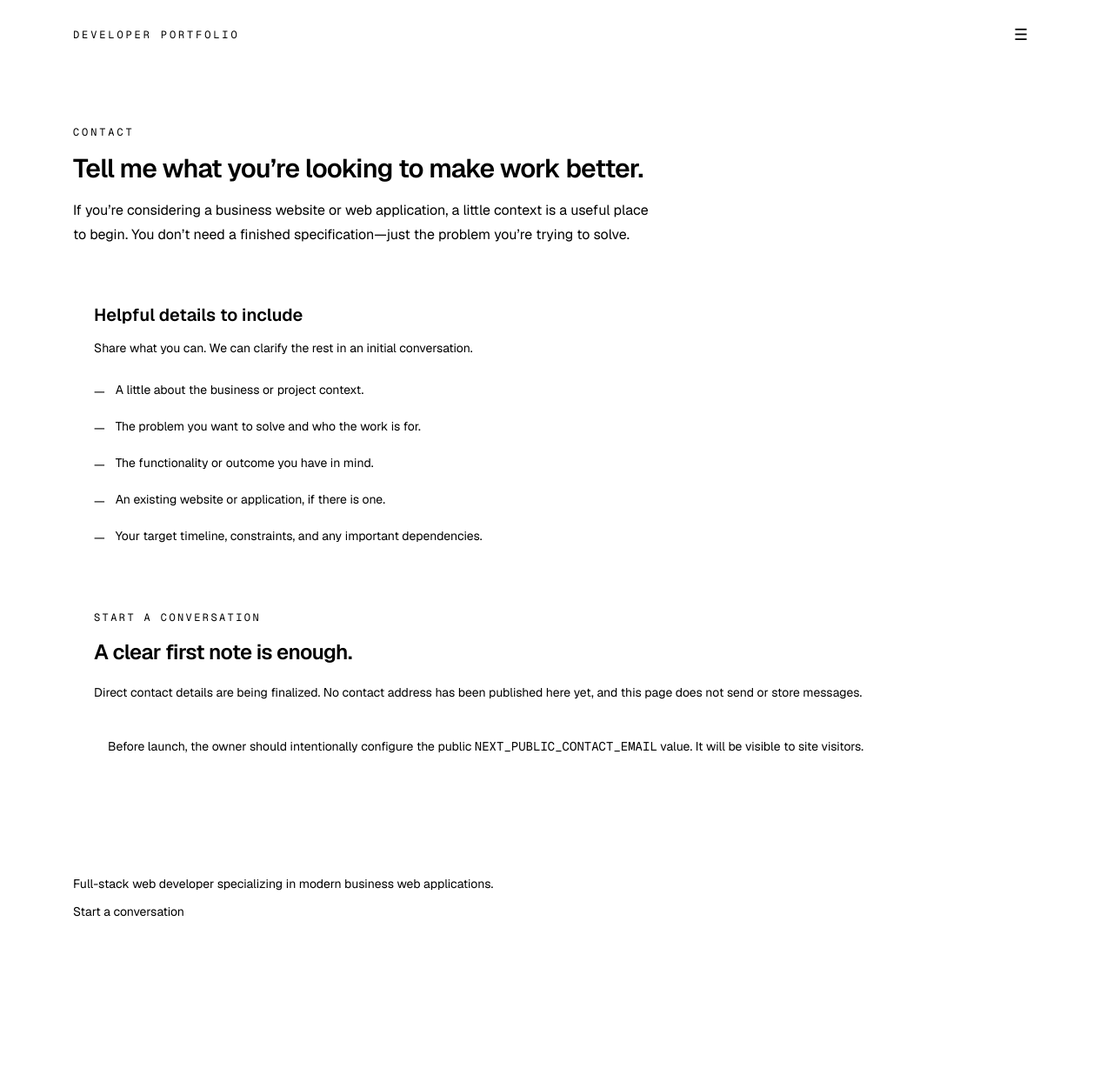
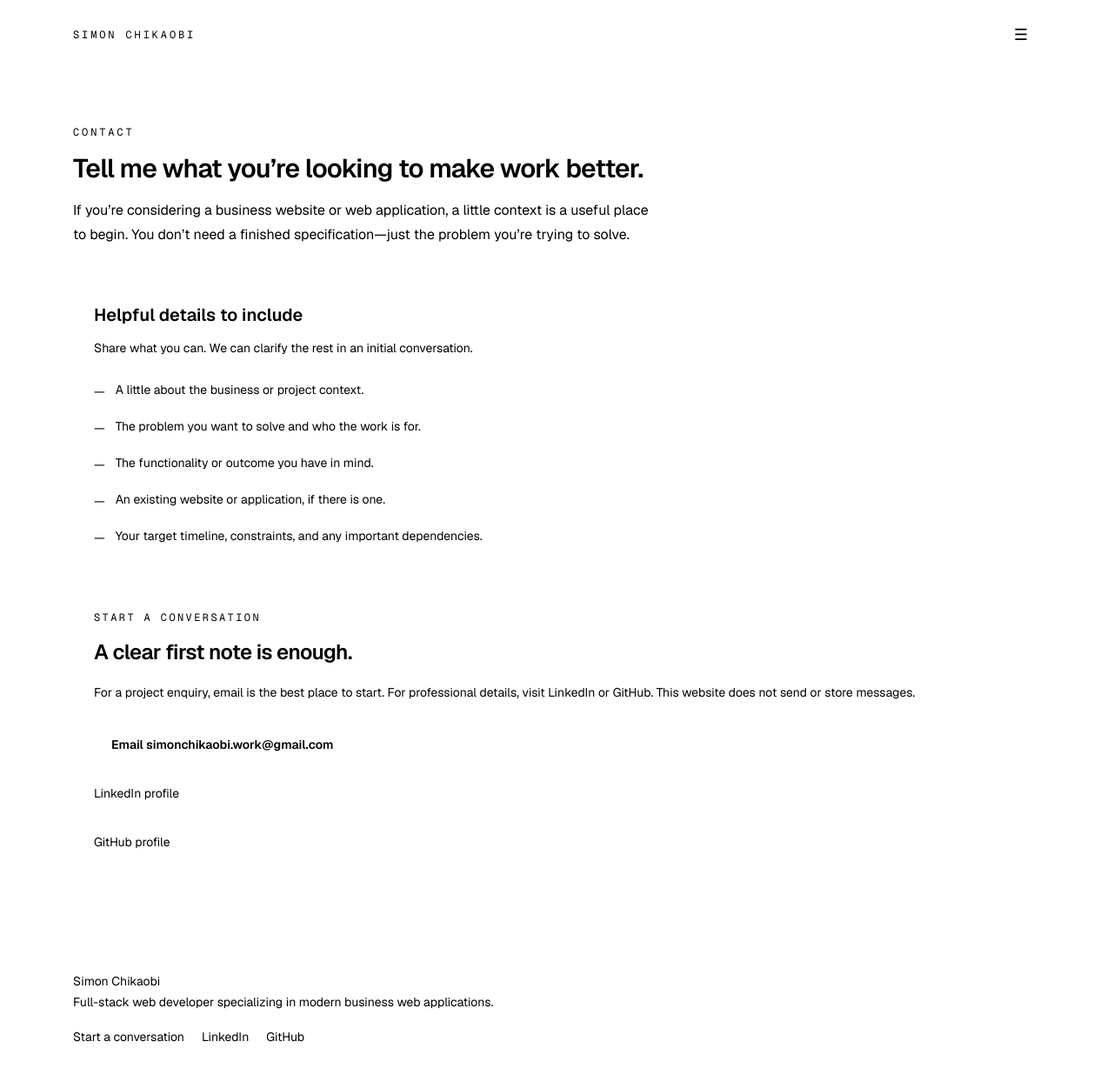
Before and after one commit to simonjr07/developer-portfolio, a Next.js app: page /contact in a window 1280 px wide. Shown: the top 1236 px of the page at 87% size. Before the commit the page ends 1090 px from the top, so only its background shows below. Built offline with nearby package versions, Linux system fonts and the light colour scheme.

Commit message:
feat: complete portfolio identity and contact details

```diff
--- a/src/app/about/page.tsx
+++ b/src/app/about/page.tsx
@@ -7,7 +7,7 @@ import { SectionHeading } from "@/components/section-heading";
 import { SiteShell } from "@/components/site-shell";
 
 export const metadata: Metadata = {
-  title: "About | Developer Portfolio",
+  title: "About",
   description: "A full-stack web developer focused on modern business websites, applications, and useful workflows.",
 };
 
--- a/src/app/contact/page.tsx
+++ b/src/app/contact/page.tsx
@@ -5,7 +5,7 @@ import { SectionHeading } from "@/components/section-heading";
 import { SiteShell } from "@/components/site-shell";
 
 export const metadata: Metadata = {
-  title: "Contact | Developer Portfolio",
+  title: "Contact",
   description: "Share the business context, problem, and goals for a website or web application project.",
 };
 
@@ -18,7 +18,7 @@ const enquiryDetails = [
 ];
 
 function getPublicContactEmail() {
-  const value = process.env.NEXT_PUBLIC_CONTACT_EMAIL?.trim();
+  const value = process.env.NEXT_PUBLIC_CONTACT_EMAIL?.trim() || "simonchikaobi.work@gmail.com";
   if (!value || value.length > 254) return null;
 
   const match = /^([a-z0-9.!#$%&'*+\-/=_`{|}~]+)@([a-z0-9](?:[a-z0-9-]{0,61}[a-z0-9])?(?:\.[a-z0-9](?:[a-z0-9-]{0,61}[a-z0-9])?)+)$/i.exec(value);
@@ -60,20 +60,30 @@ export default function ContactPage() {
             <h2 className="mt-4 text-2xl font-semibold tracking-tight text-primary">A clear first note is enough.</h2>
             {contact ? (
               <>
-                <p className="mt-4 text-sm leading-7 text-secondary">Use the public email address below to share an enquiry. Your email application will open with a subject line; nothing is sent by this website.</p>
-                <div className="mt-6">
+                <p className="mt-4 text-sm leading-7 text-secondary">For a project enquiry, email is the best place to start. For professional details, visit LinkedIn or GitHub. This website does not send or store messages.</p>
+                <div className="mt-6 flex flex-col items-start gap-3">
                   <a
                     className="inline-flex min-h-11 items-center justify-center rounded-full bg-accent px-5 text-sm font-semibold text-background transition-colors hover:bg-[#9bc5ff]"
                     href={`mailto:${encodeURIComponent(contact.localPart)}@${contact.domain}?subject=${encodeURIComponent("Web project enquiry")}`}
+                    aria-label={`Email Simon Chikaobi at ${contact.address}`}
                   >
                     Email {contact.address}
+                  </a>
+                  <a className="inline-flex min-h-11 items-center text-sm text-accent underline-offset-4 hover:text-primary hover:underline" href="https://www.linkedin.com/in/simon-chikaobi-286166373/" rel="me" aria-label="LinkedIn profile for Simon Chikaobi">
+                    LinkedIn profile
+                  </a>
+                  <a className="inline-flex min-h-11 items-center text-sm text-accent underline-offset-4 hover:text-primary hover:underline" href="https://github.com/simonjr07" rel="me" aria-label="GitHub profile for Simon Chikaobi">
+                    GitHub profile
                   </a>
                 </div>
               </>
             ) : (
               <>
-                <p className="mt-4 text-sm leading-7 text-secondary">Direct contact details are being finalized. No contact address has been published here yet, and this page does not send or store messages.</p>
-                <p className="mt-5 rounded-xl border border-border bg-background/60 p-4 text-sm leading-6 text-secondary">Before launch, the owner should intentionally configure the public <code className="font-mono text-primary">NEXT_PUBLIC_CONTACT_EMAIL</code> value. It will be visible to site visitors.</p>
+                <p className="mt-4 text-sm leading-7 text-secondary">Email contact is temporarily unavailable. You can still connect through LinkedIn or GitHub. This website does not send or store messages.</p>
+                <div className="mt-6 flex flex-col items-start gap-3">
+                  <a className="inline-flex min-h-11 items-center text-sm text-accent underline-offset-4 hover:text-primary hover:underline" href="https://www.linkedin.com/in/simon-chikaobi-286166373/" rel="me" aria-label="LinkedIn profile for Simon Chikaobi">LinkedIn profile</a>
+                  <a className="inline-flex min-h-11 items-center text-sm text-accent underline-offset-4 hover:text-primary hover:underline" href="https://github.com/simonjr07" rel="me" aria-label="GitHub profile for Simon Chikaobi">GitHub profile</a>
+                </div>
               </>
             )}
           </Card>
--- a/src/app/layout.tsx
+++ b/src/app/layout.tsx
@@ -4,9 +4,12 @@ import { GeistMono } from "geist/font/mono";
 import "./globals.css";
 
 export const metadata: Metadata = {
-  title: "Developer Portfolio",
+  title: {
+    default: "Simon Chikaobi | Full-Stack Web Developer",
+    template: "%s | Simon Chikaobi",
+  },
   description:
-    "Full-stack web developer specializing in modern business web applications.",
+    "Simon Chikaobi is a full-stack web developer specializing in modern business web applications.",
 };
 
 export default function RootLayout({
--- a/src/app/projects/[slug]/page.tsx
+++ b/src/app/projects/[slug]/page.tsx
@@ -20,13 +20,13 @@ export async function generateMetadata({ params }: ProjectRouteProps): Promise<M
 
   if (!project) {
     return {
-      title: "Project not found | Developer Portfolio",
+      title: "Project not found",
       description: "This portfolio project could not be found.",
     };
   }
 
   return {
-    title: `${project.name} Case Study | Developer Portfolio`,
+    title: `${project.name} Case Study`,
     description: project.summary,
   };
 }
--- a/src/app/projects/page.tsx
+++ b/src/app/projects/page.tsx
@@ -5,7 +5,7 @@ import { SiteShell } from "@/components/site-shell";
 import { projects } from "@/data/projects";
 
 export const metadata: Metadata = {
-  title: "Projects | Developer Portfolio",
+  title: "Projects",
   description: "Explore four full-stack portfolio demonstrations, their verified features, technical decisions, and case studies.",
 };
 
--- a/src/app/services/page.tsx
+++ b/src/app/services/page.tsx
@@ -7,7 +7,7 @@ import { SectionHeading } from "@/components/section-heading";
 import { SiteShell } from "@/components/site-shell";
 
 export const metadata: Metadata = {
-  title: "Services | Developer Portfolio",
+  title: "Services",
   description: "Business websites and custom web applications shaped around useful, maintainable business workflows.",
 };
 
--- a/src/components/site-footer.tsx
+++ b/src/components/site-footer.tsx
@@ -3,9 +3,16 @@ import Link from "next/link";
 export function SiteFooter() {
   return (
     <footer className="border-t border-border py-8">
-      <div className="mx-auto flex w-full max-w-6xl flex-col gap-3 px-5 text-sm text-secondary sm:flex-row sm:items-center sm:justify-between sm:px-8 lg:px-10">
-        <p>Full-stack web developer specializing in modern business web applications.</p>
-        <Link href="/contact" className="text-accent hover:text-primary">Start a conversation</Link>
+      <div className="mx-auto flex w-full max-w-6xl flex-col gap-5 px-5 py-2 text-sm text-secondary sm:flex-row sm:items-center sm:justify-between sm:px-8 lg:px-10">
+        <div>
+          <p className="text-primary">Simon Chikaobi</p>
+          <p className="mt-1">Full-stack web developer specializing in modern business web applications.</p>
+        </div>
+        <nav aria-label="Contact and social links" className="flex flex-wrap items-center gap-x-5 gap-y-3">
+          <Link href="/contact" className="text-accent hover:text-primary">Start a conversation</Link>
+          <a href="https://www.linkedin.com/in/simon-chikaobi-286166373/" rel="me" className="hover:text-primary" aria-label="LinkedIn profile for Simon Chikaobi">LinkedIn</a>
+          <a href="https://github.com/simonjr07" rel="me" className="hover:text-primary" aria-label="GitHub profile for Simon Chikaobi">GitHub</a>
+        </nav>
       </div>
     </footer>
   );
--- a/src/components/site-header.tsx
+++ b/src/components/site-header.tsx
@@ -42,7 +42,7 @@ export function SiteHeader() {
     <header className="relative border-b border-border/80 bg-background/90 backdrop-blur">
       <div className="mx-auto flex min-h-20 w-full max-w-6xl items-center justify-between px-5 sm:px-8 lg:px-10">
         <Link href="/" className="font-mono text-xs uppercase tracking-[0.24em] text-accent">
-          Developer Portfolio
+          Simon Chikaobi
         </Link>
 
         <nav aria-label="Primary navigation" className="hidden items-center gap-7 md:flex">
```
Also changed, not shown: 6 other files (tests, documents, lock files or other folders).
